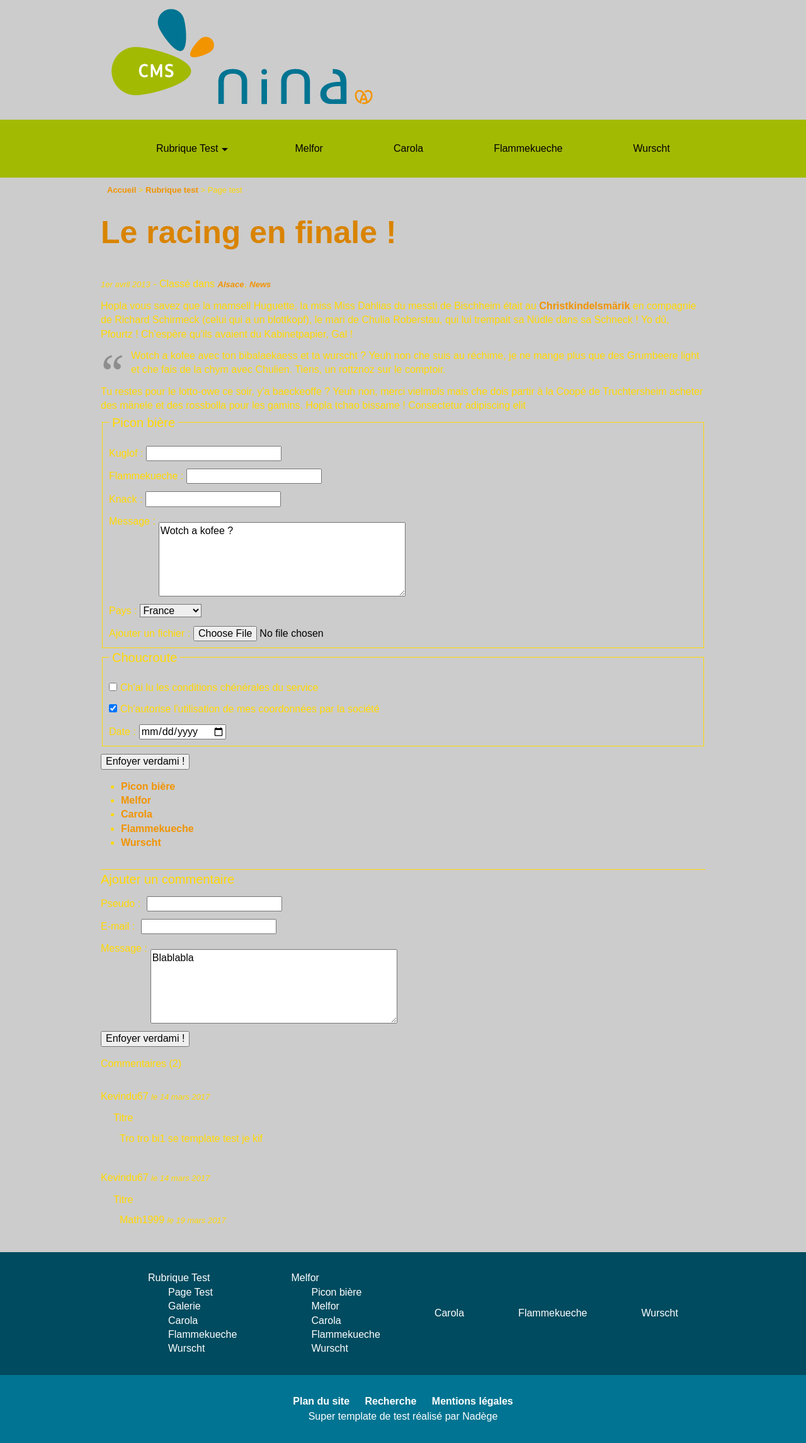
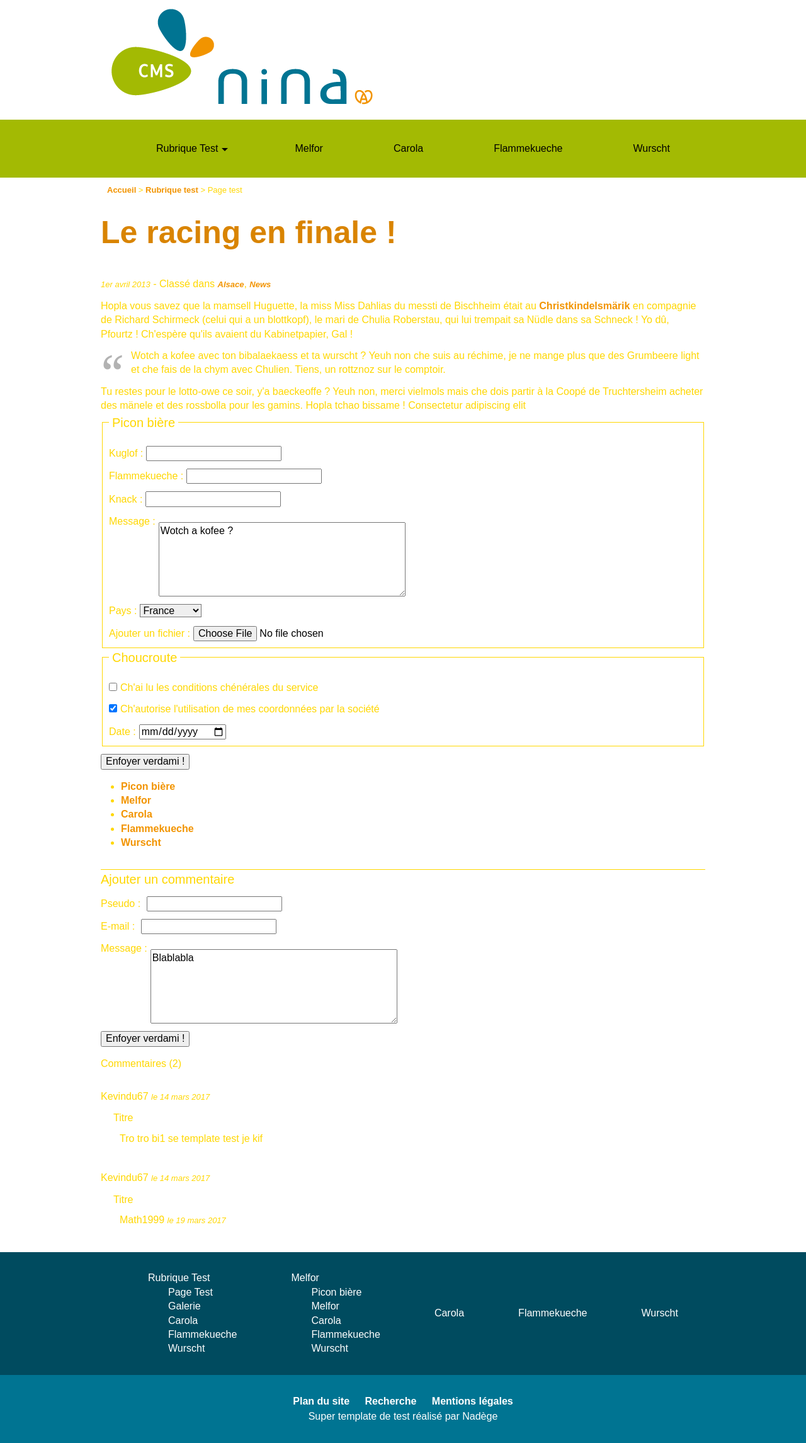
Before and after one commit to huhamanu/ninav3.0_template_front, a PHP site: page /templateTestPage.html in a window 1280 px wide. Shown: the whole page at 63% size. Run offline with PHP 8.4, Linux system fonts and the light colour scheme.

Commit message:
Encore un changment de fond

```diff
--- a/templateTest.css
+++ b/templateTest.css
@@ -1,5 +1,5 @@
 body {
-  background-color:#CCC;
+  background-color:#FFF;
 }
 /* line 39, /Users/nadegehamann/Desktop/templateGit/templateTest.scss */
 h1, h1 a {
```
